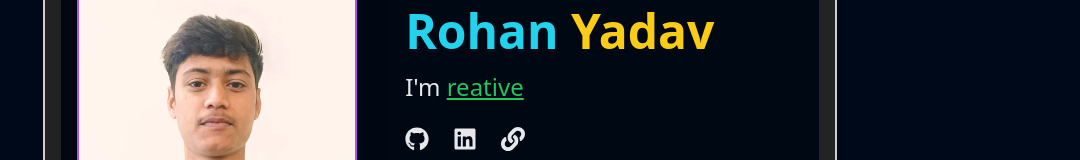
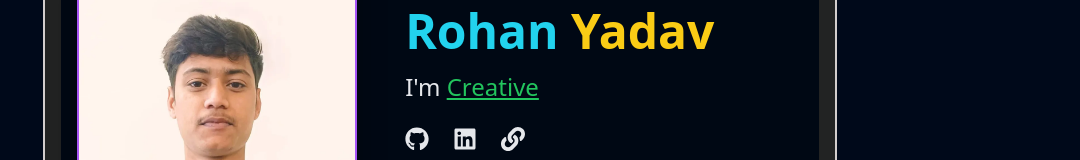
Before and after one commit to Rohanyadav143/portfolio, a React (Vite) app: page / in a window 1280 px wide. Shown: the part 271-431 px from the top of the page, without its empty margins (200-1280 px from the left). Built offline with nearby package versions, Linux system fonts and the light colour scheme.

Commit message:
Correction

```diff
--- a/src/pages/Home.jsx
+++ b/src/pages/Home.jsx
@@ -20,21 +20,28 @@ export default function Home() {
 
   const [wordIndex, setWordIndex] = useState(0);
   const [text, setText] = useState("");
+
   const charIndexRef = useRef(0);
   const timeoutRef = useRef(null);
 
   useEffect(() => {
     const currentWord = words[wordIndex];
 
+    // reset properly for each word
+    setText("");
+    charIndexRef.current = 0;
+
     const type = () => {
       if (charIndexRef.current < currentWord.length) {
-        setText((prev) => prev + currentWord.charAt(charIndexRef.current));
-        charIndexRef.current += 1;
+        const nextIndex = charIndexRef.current + 1;
+
+        setText(currentWord.slice(0, nextIndex)); // ✅ FIX (no skip issue)
+
+        charIndexRef.current = nextIndex;
+
         timeoutRef.current = setTimeout(type, 90);
       } else {
         timeoutRef.current = setTimeout(() => {
-          setText("");
-          charIndexRef.current = 0;
           setWordIndex((prev) => (prev + 1) % words.length);
         }, 800);
       }
@@ -71,7 +78,6 @@ export default function Home() {
               }}
             />
 
-            {/* OPEN TO WORK BADGE (IMAGE CORNER) */}
             <span
               className="absolute top-2 right-2 px-3 py-1 text-xs font-bold rounded-full"
               style={{
@@ -86,13 +92,11 @@ export default function Home() {
 
           {/* CONTENT */}
           <div className="text-center lg:text-left">
-            {/* NAME */}
             <h1 className="text-5xl font-extrabold">
               <span style={{ color: "#22d3ee" }}>Rohan</span>{" "}
               <span style={{ color: "#facc15" }}>Yadav</span>
             </h1>
 
-            {/* ROLE */}
             <h3 className="mt-4 text-2xl">
               I'm{" "}
               <span style={{ color: "#22c55e", textDecoration: "underline" }}>
@@ -102,16 +106,25 @@ export default function Home() {
 
             {/* SOCIAL */}
             <div className="flex gap-6 mt-6 text-2xl justify-center lg:justify-start">
-              <a href="https://github.com/Rohanyadav143" target="_blank">
+              <a
+                href="https://github.com/Rohanyadav143"
+                target="_blank"
+                rel="noreferrer"
+              >
                 <FaGithub />
               </a>
               <a
                 href="https://www.linkedin.com/in/rohan-yadav-20b064255/"
                 target="_blank"
+                rel="noreferrer"
               >
                 <FaLinkedin />
               </a>
-              <a href="https://leetcode.com/u/rohn1895/" target="_blank">
+              <a
+                href="https://leetcode.com/u/rohn1895/"
+                target="_blank"
+                rel="noreferrer"
+              >
                 <FaLink />
               </a>
             </div>
@@ -149,7 +162,7 @@ export default function Home() {
         </a>
       </div>
 
-      {/* ANIMATION STYLE */}
+      {/* ANIMATION */}
       <style>
         {`
           @keyframes pulse {
```
